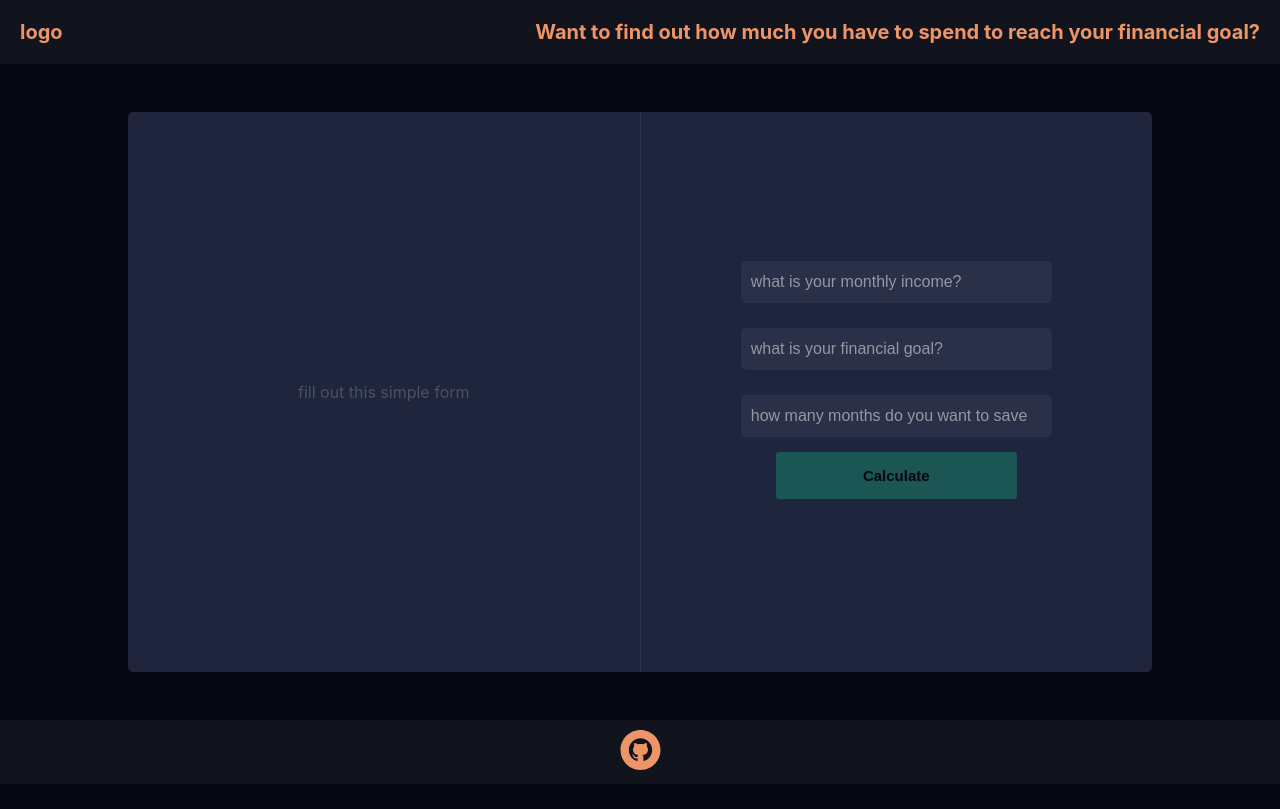
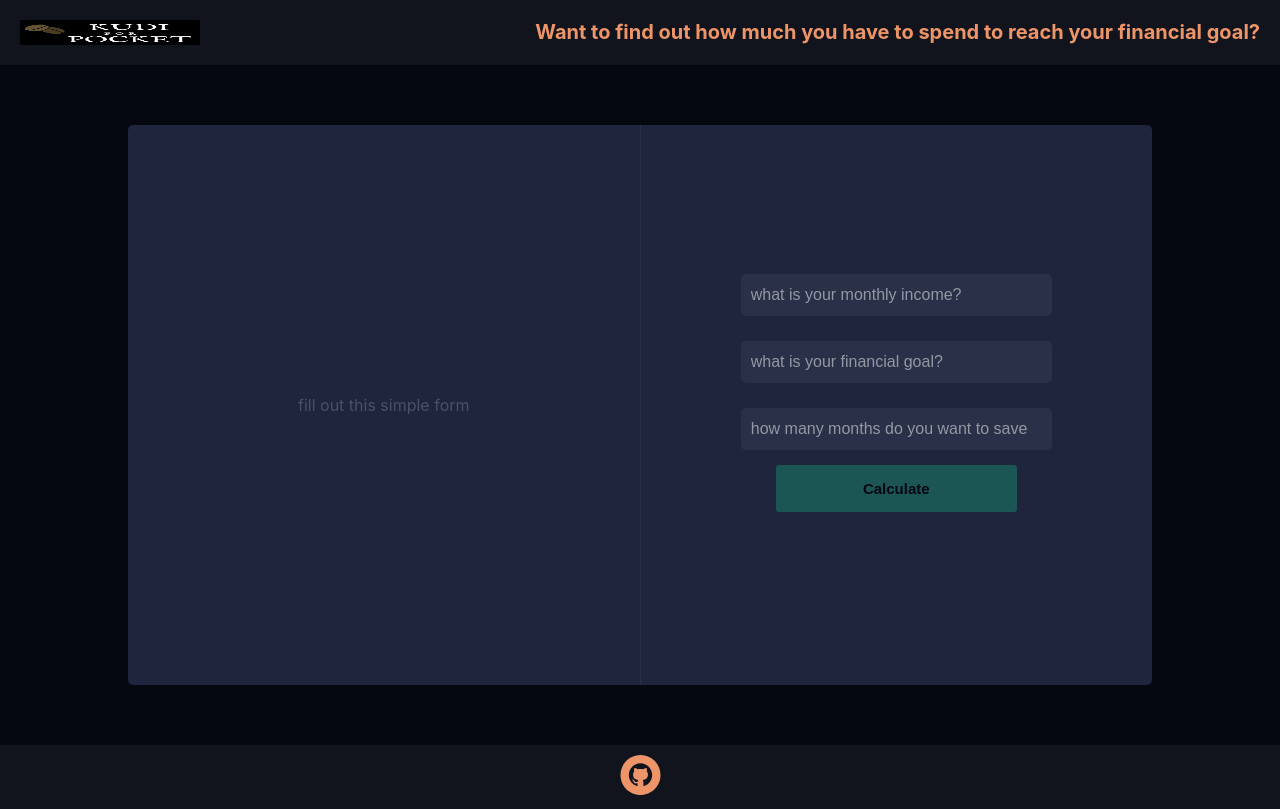
Before and after one commit to noramens/budgetCalculator, a React (Create React App) app: page / in a window 1280 px wide. Built offline with nearby package versions, Linux system fonts and the light colour scheme.

Commit message:
Add better centering for the Calculation area

```diff
--- a/src/App.js
+++ b/src/App.js
@@ -29,6 +29,15 @@ function App() {
   return (
     <div className="App">
       <Nav />
+      <div
+        style={{
+          display: 'flex',
+          alignItems: 'center',
+          justifyContent: 'center',
+          width: '100vw',
+          height: '85vh'
+        }}
+      >
         <CalArea
           goal={goal}
           income={income}
@@ -42,6 +51,8 @@ function App() {
           saveResult={saveResult}
           buttonClicked={buttonClicked}
         />
+      </div>
+
       <Footer />
     </div>
   );
--- a/src/components/Nav.js
+++ b/src/components/Nav.js
@@ -1,9 +1,10 @@
 import React from 'react';
+import Logo from '../images/kudiforpocket.png';
 
 const Nav = () => {
   return (
     <div style={styles}>
-      <div>logo</div>
+      <img src={Logo} width="180px" height="25px" alt="logo" />
       <div>Want to find out how much you have to spend to reach your financial goal?</div>
     </div>
   );
--- a/src/components/calArea.js
+++ b/src/components/calArea.js
@@ -81,11 +81,8 @@ const styles = {
   alignSelf: 'center',
   justifySelf: 'center',
   justifyContent: 'center',
-  flexDirection: 'row',
-  margin: '3em auto',
-  textAlign: 'center',
   width: '80vw',
-  height: '70vh',
+  minHeight: '70vh',
   backgroundColor: '#1e253d',
   borderRadius: '5px',
   color: '#E9E9F7'
```
Also changed, not shown: src/images/kudiforpocket.png (added). Lines whose indentation alone changed are shown as unchanged.
